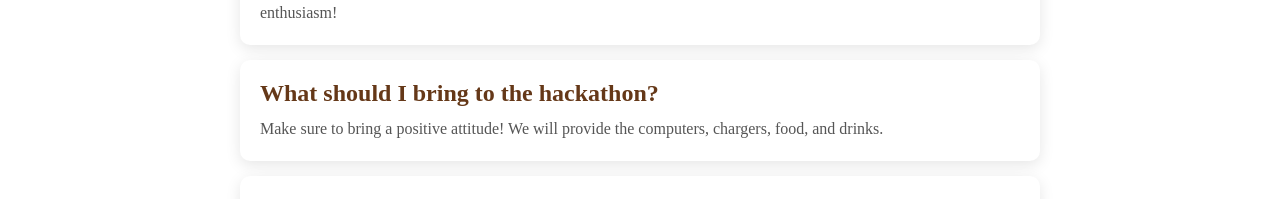
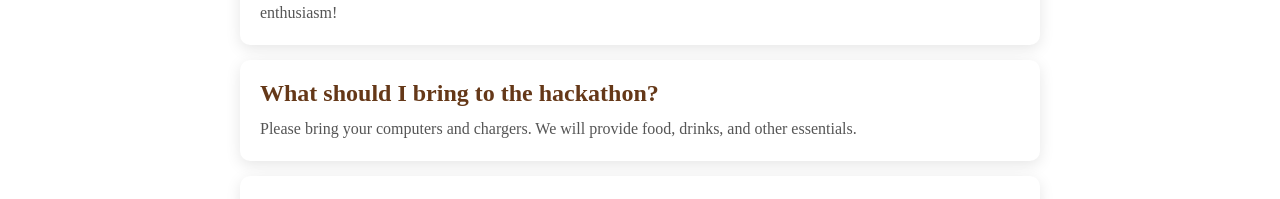
Before and after one commit to shyakachaste/HackNoel, a React (Create React App) app: page / in a window 1280 px wide. Shown: the part 2605-2804 px from the top of the page. Built offline with nearby package versions, Linux system fonts and the light colour scheme; a web font is replaced by a local one.

Commit message:
FAQ page updated

```diff
--- a/src/components/FAQPage.js
+++ b/src/components/FAQPage.js
@@ -17,7 +17,7 @@ const FAQPage = () => {
     },
     {
       question: 'What should I bring to the hackathon?',
-      answer: 'Make sure to bring a positive attitude! We will provide the computers, chargers, food, and drinks.',
+      answer: 'Please bring your computers and chargers. We will provide food, drinks, and other essentials.',
     },
     {
       question: 'Is there a registration fee?',
```
